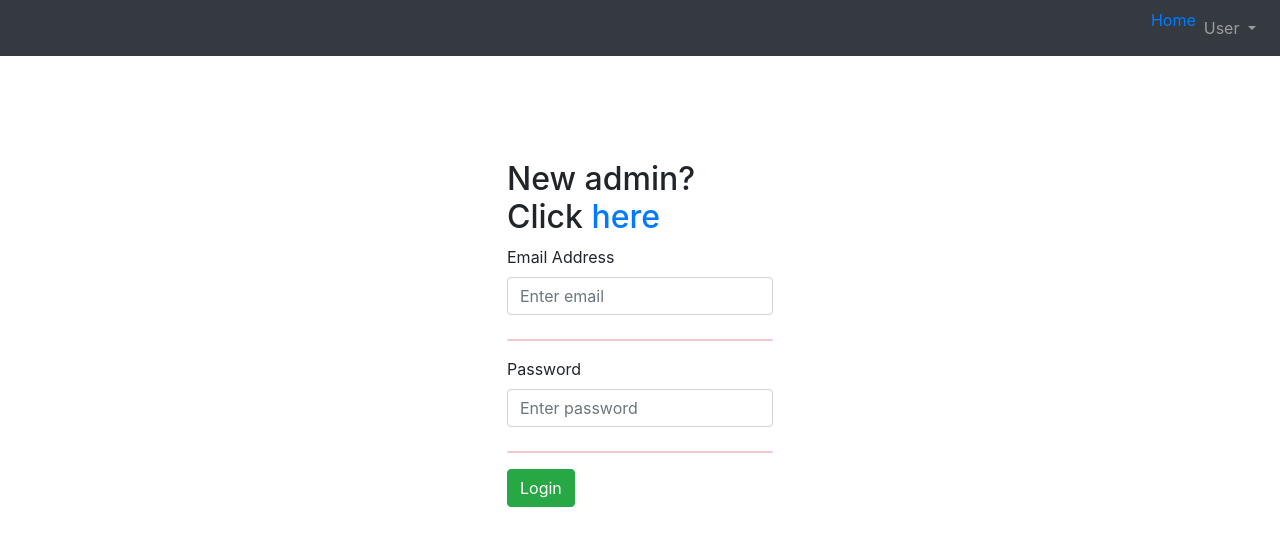
After one commit to IgnacioBellomo/event-booking-site, a Python web app: template templates/admin-login.html in a window 1280 px wide. The commit adds this page. Shown: the top 546 px of the page. Run offline with Jinja, Linux system fonts and the light colour scheme; the template is opened without the code that fills it, so the values that code supplies are empty; some libraries are stand-ins or nearby versions.

Commit message:
admin registration, login

```diff
--- /dev/null
+++ b/templates/admin-login.html
@@ -0,0 +1,50 @@
+{% extends "base.html" %}
+
+{% block title %}
+Login
+{% endblock %}
+
+{% block body %}
+    <div class="container col-lg-3 col-md-6 col-sm-12" centered>
+        <br><h6>{{msg}}</h6><br>
+    </div>
+    <div>
+        {% if session %}
+            <div centered>
+            <p>You are logged in as the following user:</p>
+            <h4>{{session['user_email']}}</h4>
+            </div>
+            <form class="d-inline-block" action="/logout" method="GET">
+            <div>
+                <button type="submit">Logout</button>
+            </div>
+            <form action="/" class="d-inline-block" method="GET">
+            <div>
+                <button type="submit">Home</button>
+            </div>
+        {% else %}
+                <div class="container col-lg-3 col-md-6 col-sm-12" centered>
+                <h2>New admin? Click <a href="/admin-register">here</a></h2>
+                <form action="/admin-login" method="POST">
+                    <div class="form-group">
+                        <div class="form-box">
+                            <label for="email">Email Address</label>
+                            <input class="form-control" id="email" placeholder="Enter email" type="text" name="email"><br>
+                            <div id="email-msg" class="alert alert-danger py-0"></div>
+                        </div>
+                        <div class="form-box">
+                            <label for="user_password">Password</label>
+                            <input type="password" class="form-control" id="password" placeholder="Enter password" name="password"><br>
+                            <div id="password-msg" class="alert alert-danger py-0"></div>
+                        </div>
+                        <div class="form-box">
+                            <button type="submit" class="btn btn-success">Login</button>
+                        </div>
+                    </div>
+                </form>
+                </div>
+        {% endif %}
+    </div>
+{% endblock %}
+
+{% block script %}{% endblock %}
--- a/templates/admin-register.html
+++ b/templates/admin-register.html
@@ -16,8 +16,12 @@ Register
                 <form action="/admin-register" method="POST" name="registration">
                 <div class="form-group">
                     <div class="form-box">
+                        <label for="adminCode">Admin Code</label><br>
+                        <input class="form-control" id="adminCode" type="text" name="adminCode"><br>
+                    </div>
+                    <div class="form-box">
                         <label for="email">Email Address</label><br>
-                        <input class="form-control" id="email" type="text" name="email"><br>
+                        <input class="form-control" id="email" type="email" name="email"><br>
                         <div id="email-msg" class=""></div>
                     </div>
                     <div class="form-box">
--- a/templates/base.html
+++ b/templates/base.html
@@ -34,6 +34,7 @@
               <div class="dropdown-menu dropdown-menu-right">
                 <a class="dropdown-item" href="{{ url_for('login') }}">Login</a>
                 <a class="dropdown-item" href="{{ url_for('register') }}">Register</a>
+                <a class="dropdown-item" href="/admin-login">Admin</a>
               </div>
               {% endif %}
             </div>
--- a/templates/index.html
+++ b/templates/index.html
@@ -17,7 +17,7 @@
                 <div class="card-footer text-muted">
                     <p>{{ event.startDate }}</p>
                     <p>{{ event.startTime }}</p>
-                    <p>{{ event.venueID }}</p>
+                    <p>{{ event.venueName }}</p>
                     <p>Tickets Left:</p>
                     <p>{{ event.ticketsLeft }}</p>
                     <a href="{{ '/event/%s'%event.eventID|urlencode }}" class="btn btn-primary">More Info</a>
```
Also changed, not shown: application.py (+24 -18 lines), bookThatThang.db.
